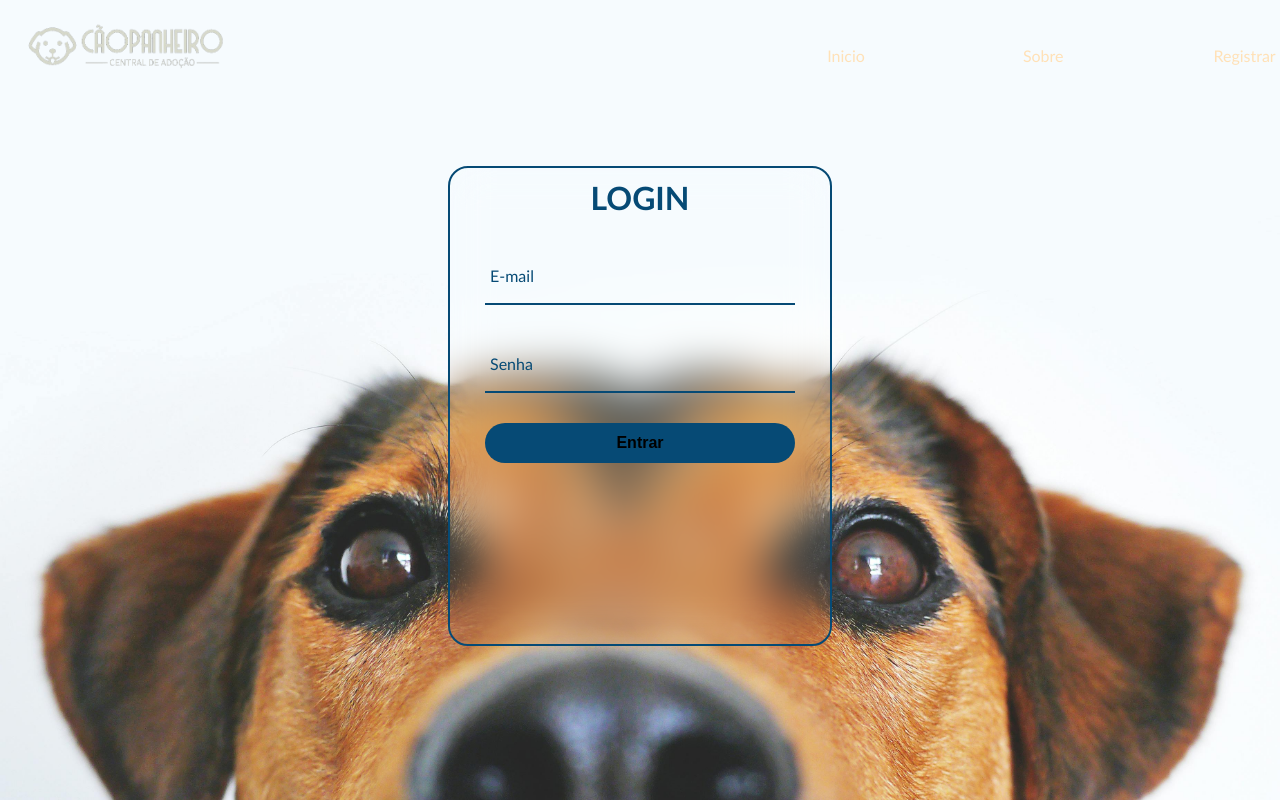
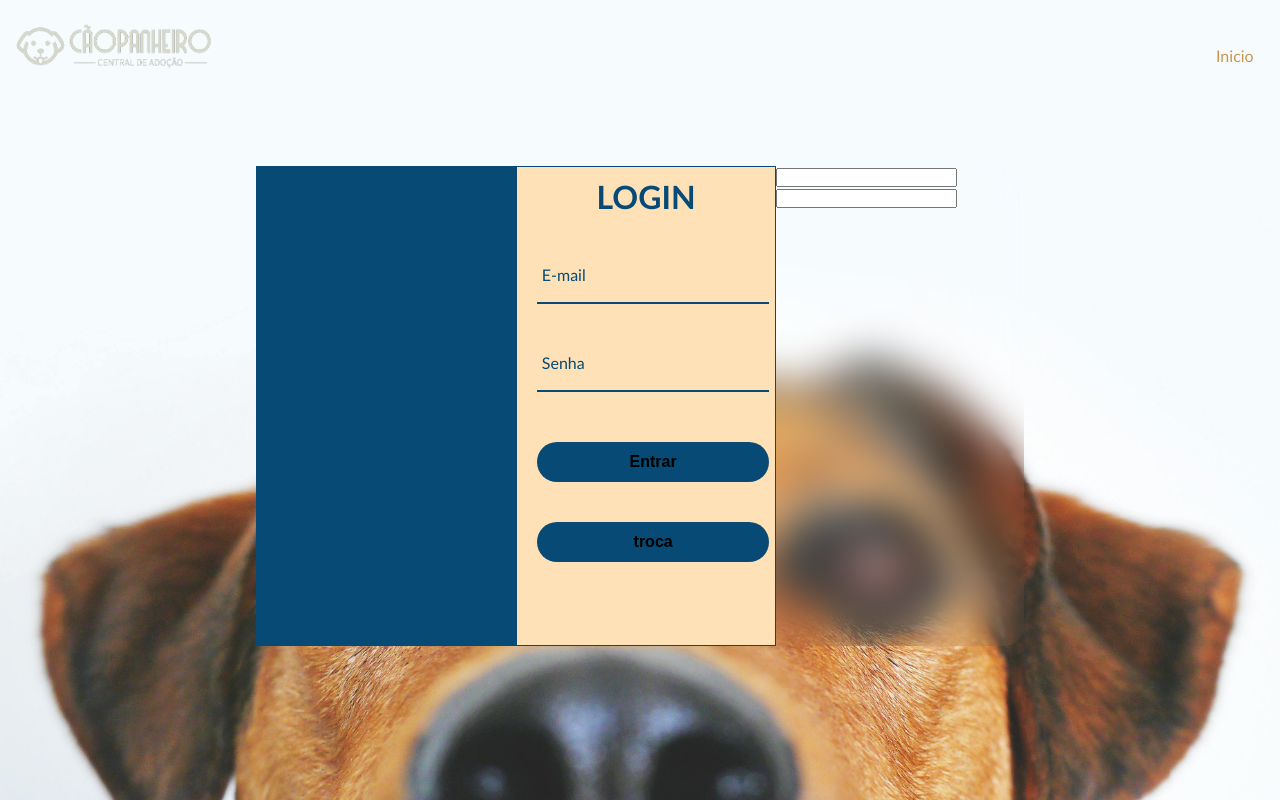
Before and after one commit to Brunos35/projetos, a PHP site: the page made by Cãopanheiro/paginas/login.html in a window 1280 px wide. Run offline with PHP 8.4, Linux system fonts and the light colour scheme.

Commit message:
atualização login.html

```diff
--- a/Cãopanheiro/estilos/login.css
+++ b/Cãopanheiro/estilos/login.css
@@ -33,14 +33,9 @@ header{
     display: flex;
     justify-content: space-between;
     align-items: center;
-    width: 98%;
+    width: 100%;
     height: 110px;
     color: white;
-    background: transparent;
-}
-
-nav{
-    background: transparent;
 }
 
 figure.logo{
@@ -58,7 +53,7 @@ figure.logo{
 
 
 ul{
-    width: 35vw;
+    width: 5vw;
     display: flex;
     justify-content: space-between;
     list-style: none;
@@ -71,27 +66,38 @@ li{
     border-radius: 20px;
 
         & a{
-        color: var(--color2);
+        color: var(--color3);
         text-decoration: none;
         }
 
         & a:hover{
-        color: var(--color3);
+        color: var(--color1);
         }
 }
 
-
-
 .formbox{
+    display: flex;
+    justify-content: space-between;
+    flex-direction: row;
     position: relative;
-    width: 30%;
+    width: 60%;
     height: 60vh;
     background: transparent;
-    border: 2px solid var(--color1);
     border-radius: 20px;
     backdrop-filter: blur(20px);
-    display: flex;
-    justify-content: center;
+
+}
+.imagem{
+    background-color: #064A75;
+    width: 50%;
+    z-index: 0;
+}
+
+.login{
+    width: 50%;
+    background-color: #FFE1B7;
+    border: 1px solid var(--color1);
+    z-index: 1;
 }
 
 h2{
@@ -103,8 +109,8 @@ h2{
 
 .inputbox{
     position: relative;
-    margin: 30px 0px;
-    width: 310px;
+    margin: 30px 0px 30px 20px;
+    width: 90%;
     border-bottom: 2px solid var(--color1);
 }
 
@@ -136,7 +142,8 @@ input:valid~label{
 }
 
 button{
-    width: 100%;
+    width: 90%;
+    margin: 20px;
     height: 5vh;
     border-radius: 40px;
     background-color: var(--color1);
--- a/Cãopanheiro/paginas/login.html
+++ b/Cãopanheiro/paginas/login.html
@@ -16,14 +16,16 @@
         <nav>
             <ul>
                 <li><a href="../index.html">Inicio</a></li>
-                <li><a href="#">Sobre</a></li>
-                <li><a href="#">Registrar</a></li>
             </ul>
 
         </nav>
     </header>
         <div class="formbox">
-            <div class="formvalue">
+
+            <div class="imagem">
+
+            </div>
+            <div class="login">
                 <form action="">
                     <h2>LOGIN</h2>
                     <div class="inputbox">
@@ -35,11 +37,24 @@
                         <label for="email">Senha</label>
                     </div>
                     <button>Entrar</button>
+
                 </form>
+                <button onclick="trocaLado()"> troca</button>
+            </div>
+            <div class="registro">
+                <input type="text" name="" id="">
+                <input type="text">
             </div>
         </div>
     </section>
+    <script>
+    function trocaLado(){
+        var formbox = document.getElementsByClassName("formbox")
 
+        formbox.style.color = "red"
+
+    }
+    </script>
 </body>
 
 </html>
```
